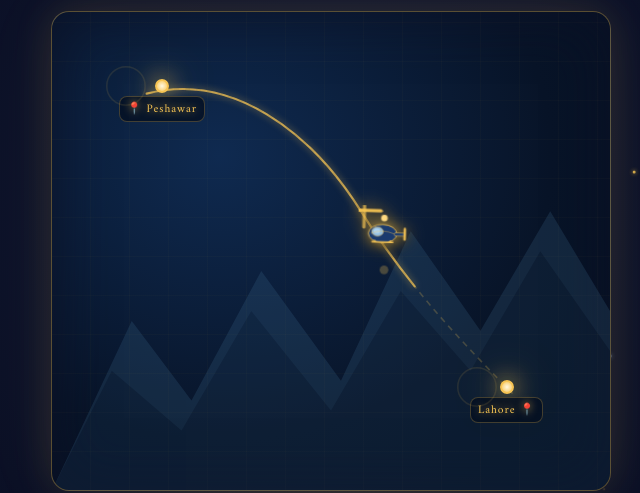
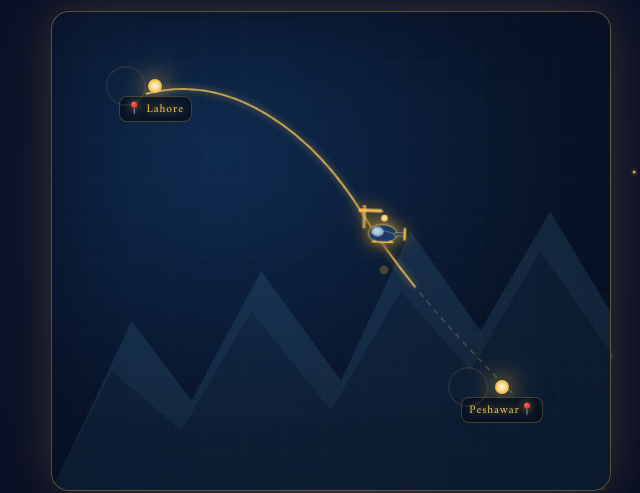
Before and after one commit to Habibteaa/Template1, a plain HTML site: page game1.html in a window 1280 px wide. Shown: the part 189-682 px from the top of the page, 309-949 px from the left. Drawn offline with Linux system fonts and the light colour scheme.

Commit message:
Update game1.html

```diff
--- a/game1.html
+++ b/game1.html
@@ -304,11 +304,11 @@ h1{
 
   <div class="pin pin-isb">
     <div class="pin-dot"><div class="pin-ring"></div></div>
-    <div class="pin-label">📍 Peshawar</div>
+    <div class="pin-label">📍 Lahore</div>
   </div>
   <div class="pin pin-phl">
     <div class="pin-dot"><div class="pin-ring"></div></div>
-    <div class="pin-label">Lahore 📍</div>
+    <div class="pin-label">Peshawar📍</div>
   </div>
 
   <div class="heli-wrap" id="heli">
@@ -338,7 +338,7 @@ h1{
 <div class="popup-overlay" id="popup">
   <div class="popup-box">
     <span class="popup-emoji">🥩</span>
-    <div class="popup-title">Landed in Lahore!</div>
+    <div class="popup-title">Landed in Peshawar!</div>
     <div class="popup-sub">5 Kg Meat For You &lt;3</div>
     <div class="popup-close" onclick="closePopup()">Shukriya! 💛</div>
   </div>
```
